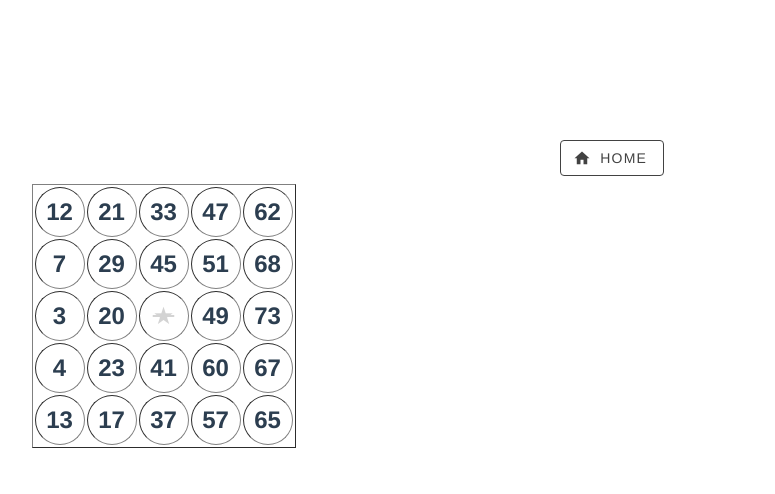
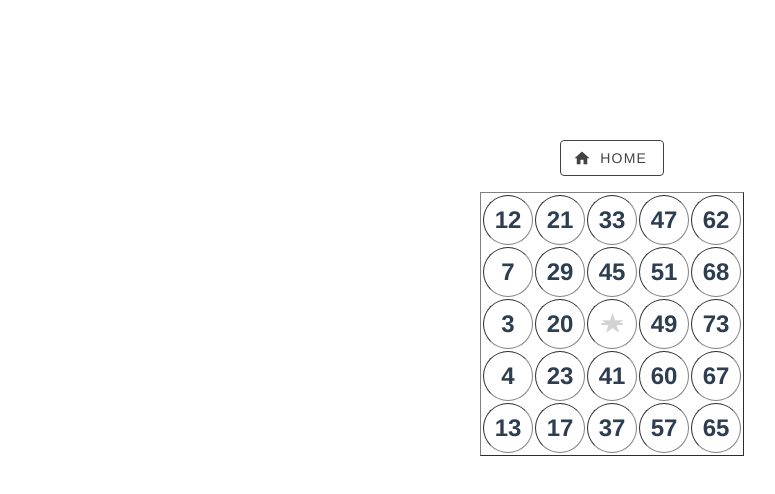
Before and after one commit to AZKZ/bingo, a Vue app: page / in a window 1280 px wide. Both pictures are taken after a click on the button "PLAYER". Shown: the top 494 px of the page, without its empty margins (28-803 px from the left). Built offline with nearby package versions, Linux system fonts and the light colour scheme.

Commit message:
レイアウトの修正

```diff
--- a/src/components/Player.vue
+++ b/src/components/Player.vue
@@ -1,9 +1,12 @@
 <template>
-  <table align='center' border='1'>
+  <div id='player'>
+    <div class='d-flex justify-center ma-2'>
+      <table border='1'>
         <!-- 5行分繰り返す -->
         <tr v-for='recNum of 5' :key='recNum'>
           <!-- 5列分繰り返す -->
           <td
+            class='square'
             v-bind:class='[
               { filled: squares[colNum - 1][recNum - 1].isFilled },
               squares[colNum - 1][recNum - 1].status
@@ -14,6 +17,8 @@
           >{{ squares[colNum - 1][recNum - 1].number }}</td>
         </tr>
       </table>
+    </div>
+  </div>
 </template>
 
 <script>
@@ -194,7 +199,7 @@ export default {
 .bingo {
   background-color: red;
 }
-td {
+.square {
   font-size: 150%;
   font-weight: bold;
   width: 50px;
```
Lines whose indentation alone changed are shown as unchanged.
